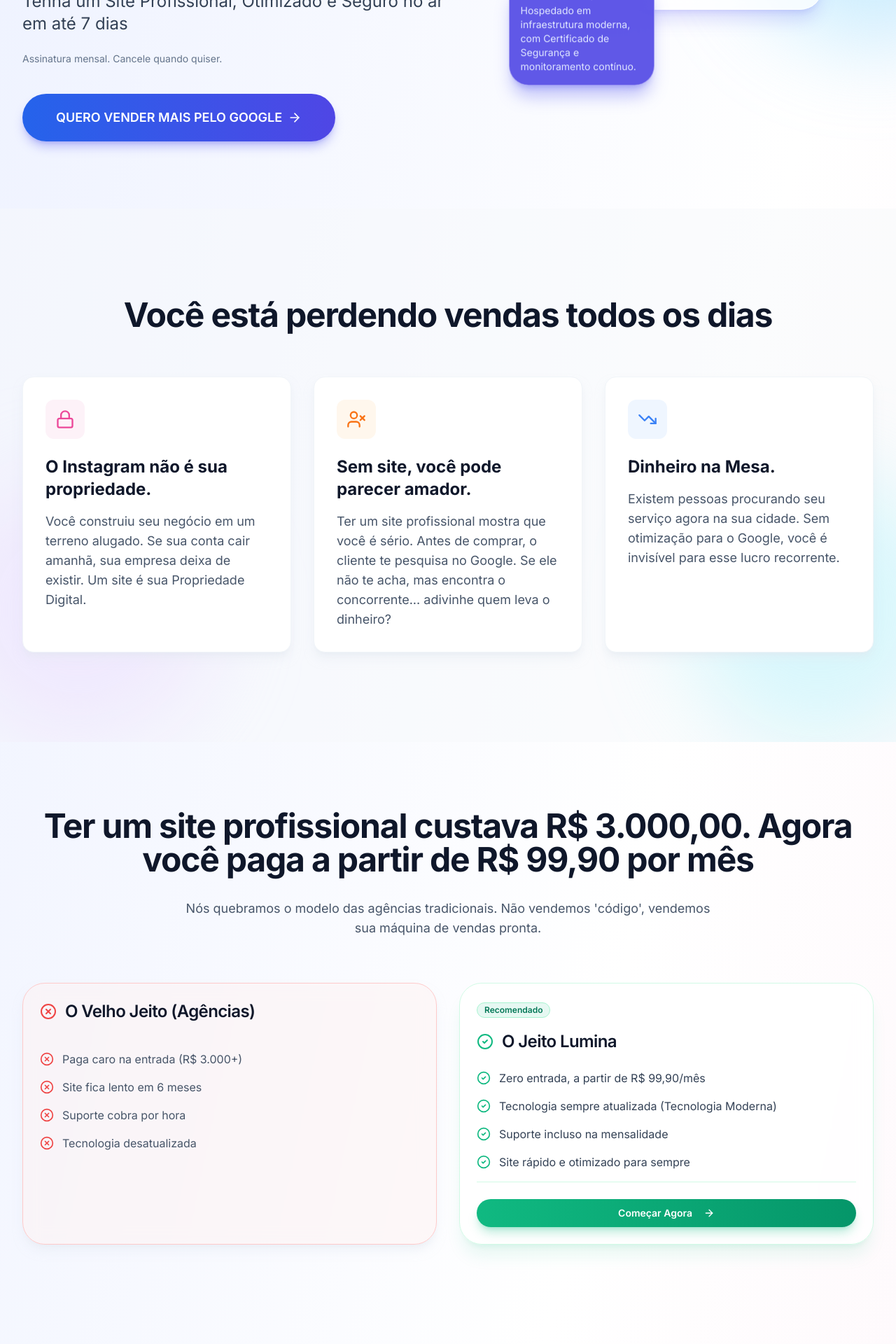
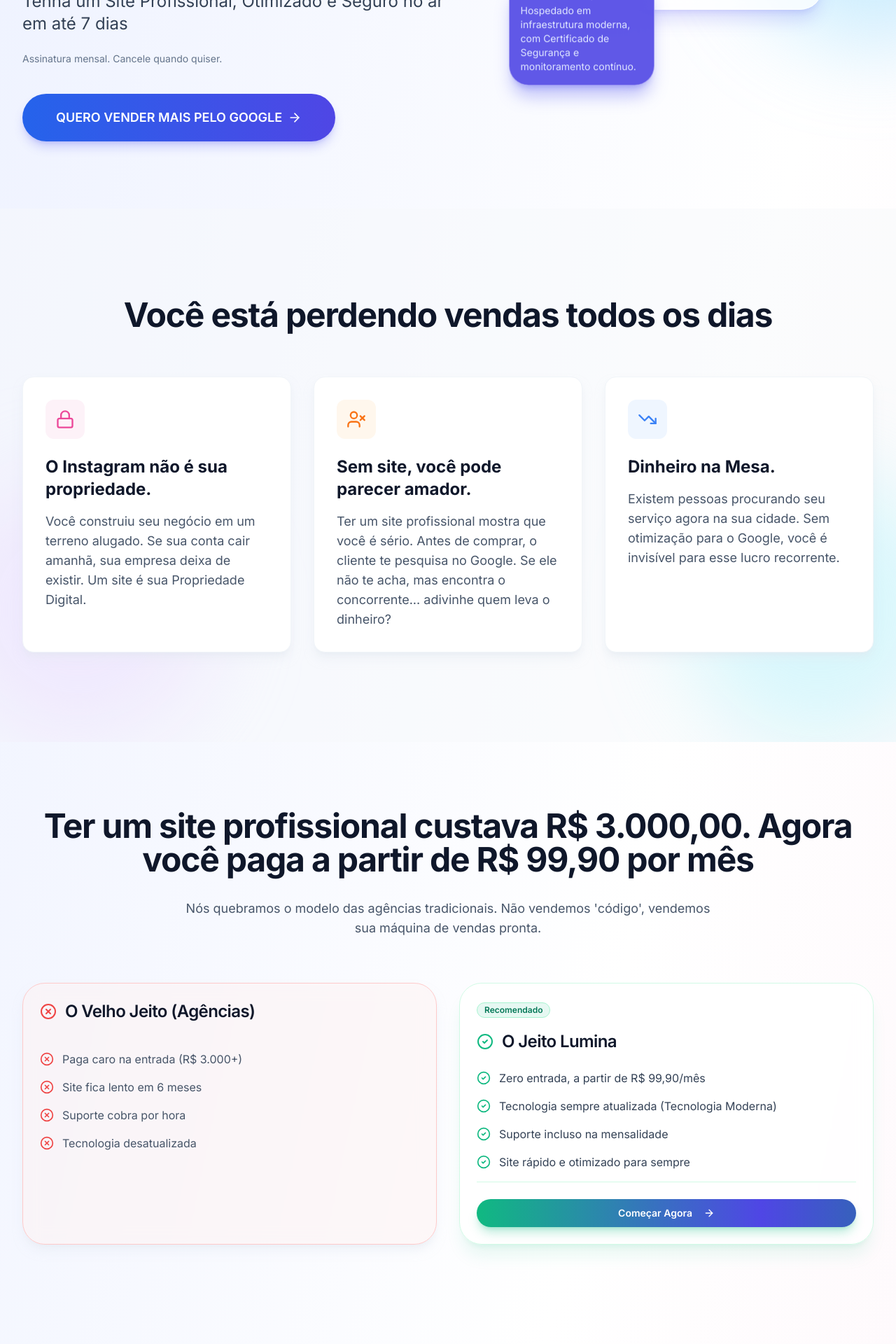
Before and after one commit to jonataswm01/projeto-waas, a Next.js app: page / in a window 1280 px wide. Shown: the part 480-2400 px from the top of the page at 70% size. Built offline with nearby package versions, Linux system fonts and the light colour scheme.

Commit message:
feat: add new lumina-cta component styles for enhanced call-to-action buttons; update marketing page button styles for improved visual appeal and user interaction

```diff
--- a/app/(marketing)/page.tsx
+++ b/app/(marketing)/page.tsx
@@ -73,7 +73,10 @@ export default function MarketingPage() {
                 transition={{ duration: 0.6, delay: 0.1 }}
                 className="flex justify-center md:justify-start mb-6"
               >
-                <Badge className="bg-blue-600 text-white hover:bg-blue-700 px-4 py-1.5 text-sm font-semibold rounded-full shadow-md shadow-blue-500/30">
+                <Badge
+                  variant="outline"
+                  className="border border-blue-600 text-blue-600 bg-transparent px-4 py-1.5 text-sm font-semibold rounded-full shadow-none transition-none"
+                >
                   PARE DE PERDER VENDAS HOJE
                 </Badge>
               </motion.div>
@@ -118,21 +121,13 @@ export default function MarketingPage() {
                 transition={{ duration: 0.6, delay: 0.6 }}
                 className="flex justify-center md:justify-start"
               >
-                <motion.div
-                  whileHover={{
-                    scale: 1.05,
-                    boxShadow:
-                      "0 20px 40px -15px rgba(37, 99, 235, 0.6), 0 10px 20px -10px rgba(129, 140, 248, 0.5)",
-                  }}
-                  whileTap={{ scale: 0.95 }}
-                  transition={{ type: "spring", stiffness: 400, damping: 18 }}
-                >
+                <motion.div>
                   <Link
                     href="/comecar"
-                    className="inline-flex items-center justify-center text-base sm:text-lg px-8 sm:px-12 py-4 sm:py-5 font-semibold rounded-full bg-gradient-to-r from-blue-600 to-indigo-600 text-white shadow-lg shadow-indigo-500/40 focus:outline-none focus:ring-2 focus:ring-blue-500 focus:ring-offset-2 transition-colors group"
+                    className="inline-flex items-center justify-center text-base sm:text-lg px-8 sm:px-12 py-4 sm:py-5 font-semibold rounded-full bg-gradient-to-r from-blue-600 to-indigo-600 text-white shadow-lg shadow-indigo-500/30 transition-all duration-200 hover:from-blue-500 hover:to-indigo-600 hover:shadow-indigo-500/50 hover:shadow-xl hover:brightness-105 hover:translate-x-1 focus:outline-none focus:ring-2 focus:ring-blue-500 focus:ring-offset-2"
                   >
                     QUERO VENDER MAIS PELO GOOGLE
-                    <ArrowRight className="ml-2 h-5 w-5 group-hover:translate-x-1 transition-transform" />
+                    <ArrowRight className="ml-2 h-5 w-5" />
                   </Link>
                 </motion.div>
               </motion.div>
@@ -358,7 +353,7 @@ export default function MarketingPage() {
                   <Button
                     asChild
                     size="sm"
-                    className="rounded-full text-sm px-6 font-semibold bg-gradient-to-r from-amber-500 to-yellow-400 text-slate-900 hover:from-amber-400 hover:to-yellow-300 shadow-lg shadow-amber-500/30 transition-colors"
+                    className="rounded-full text-sm px-6 font-semibold bg-amber-500 text-slate-900 hover:bg-amber-600 shadow-lg shadow-amber-500/30 transition-colors"
                   >
                     <Link href="/sites/corporativo-nexus" target="_blank" rel="noopener noreferrer">
                       Ver Demo Ao Vivo
@@ -652,30 +647,15 @@ export default function MarketingPage() {
           </div>
 
           {/* CTA após os Benefícios */}
-          <motion.div
-            initial={{ opacity: 0, y: 20 }}
-            whileInView={{ opacity: 1, y: 0 }}
-            viewport={{ once: true }}
-            transition={{ duration: 0.6, delay: 0.3 }}
-            className="mt-12 md:mt-16 text-center"
-          >
-            <motion.div
-              whileHover={{
-                scale: 1.02,
-                boxShadow: "0 20px 40px -15px rgba(37, 99, 235, 0.6), 0 10px 20px -10px rgba(129, 140, 248, 0.5)",
-              }}
-              whileTap={{ scale: 0.98 }}
-              transition={{ type: "spring", stiffness: 400, damping: 18 }}
+          <div className="mt-12 md:mt-16 text-center">
+            <Link
+              href="/comecar"
+              className="inline-flex items-center justify-center text-base sm:text-lg px-8 sm:px-12 py-4 sm:py-5 font-semibold rounded-full bg-gradient-to-r from-blue-600 to-indigo-600 text-white shadow-lg shadow-indigo-500/30 transition-all duration-200 hover:from-blue-500 hover:to-indigo-600 hover:shadow-indigo-500/50 hover:shadow-xl hover:brightness-105 hover:translate-x-1 focus:outline-none focus:ring-2 focus:ring-blue-500 focus:ring-offset-2"
             >
-              <Link
-                href="/comecar"
-                className="inline-flex items-center justify-center text-base sm:text-lg px-8 sm:px-12 py-4 sm:py-5 font-semibold rounded-full bg-gradient-to-r from-blue-600 to-indigo-600 text-white shadow-lg shadow-indigo-500/40 focus:outline-none focus:ring-2 focus:ring-blue-500 focus:ring-offset-2 transition-colors group"
-              >
-                Quero Tecnologia de Grande Empresa
-                <ArrowRight className="ml-2 h-5 w-5 group-hover:translate-x-1 transition-transform" />
-              </Link>
-            </motion.div>
-          </motion.div>
+              Quero Tecnologia de Grande Empresa
+              <ArrowRight className="ml-2 h-5 w-5" />
+            </Link>
+          </div>
         </div>
       </section>
 
--- a/app/globals.css
+++ b/app/globals.css
@@ -98,3 +98,77 @@
   background: linear-gradient(180deg, rgba(37, 99, 235, 0.7) 0%, rgba(79, 70, 229, 0.7) 100%);
   background-clip: padding-box;
 }
+
+@layer components {
+  /* Efeito de brilho/onda para CTAs principais */
+  .lumina-cta {
+    position: relative;
+    isolation: isolate;
+    overflow: hidden;
+    box-shadow: 0 18px 38px -18px rgba(37, 99, 235, 0.45);
+    background-size: 150% 150%;
+    transition: box-shadow 260ms ease, filter 260ms ease, background-position 520ms ease;
+  }
+
+  .lumina-cta::before {
+    content: "";
+    position: absolute;
+    inset: -1px;
+    background: linear-gradient(
+      120deg,
+      rgba(255, 255, 255, 0) 0%,
+      rgba(255, 255, 255, 0.22) 50%,
+      rgba(255, 255, 255, 0) 100%
+    );
+    transform: translateX(-120%);
+    opacity: 0;
+    transition: transform 520ms ease, opacity 520ms ease;
+    pointer-events: none;
+  }
+
+  .lumina-cta::after {
+    content: "";
+    position: absolute;
+    inset: -25%;
+    background: radial-gradient(
+      circle at 20% 20%,
+      rgba(59, 130, 246, 0.22),
+      transparent 50%
+    );
+    opacity: 0;
+    transition: opacity 260ms ease;
+    pointer-events: none;
+    z-index: -1;
+  }
+
+  .lumina-cta:hover {
+    box-shadow: 0 22px 46px -18px rgba(37, 99, 235, 0.55);
+    filter: saturate(1.02);
+    background-position: 100% 50%;
+  }
+
+  .lumina-cta:hover::before {
+    transform: translateX(120%);
+    opacity: 1;
+  }
+
+  .lumina-cta:hover::after {
+    opacity: 1;
+  }
+
+  .lumina-cta:active {
+    filter: saturate(0.98);
+  }
+
+  @media (prefers-reduced-motion: reduce) {
+    .lumina-cta {
+      transition: box-shadow 200ms ease, filter 200ms ease;
+      background-size: 100% 100%;
+      background-position: 50% 50%;
+    }
+    .lumina-cta::before,
+    .lumina-cta::after {
+      display: none;
+    }
+  }
+}
--- a/components/ui/button.tsx
+++ b/components/ui/button.tsx
@@ -9,7 +9,8 @@ const buttonVariants = cva(
   {
     variants: {
       variant: {
-        default: "bg-blue-600 text-white hover:bg-blue-700",
+        default:
+          "lumina-cta bg-gradient-to-r from-blue-600 via-indigo-600 to-blue-700 text-white hover:from-indigo-600 hover:to-blue-700",
         destructive:
           "bg-destructive text-destructive-foreground hover:bg-destructive/90",
         outline:
```
